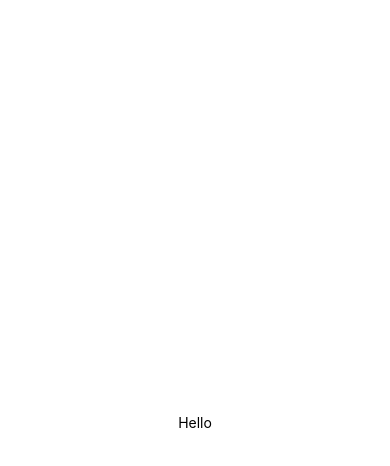
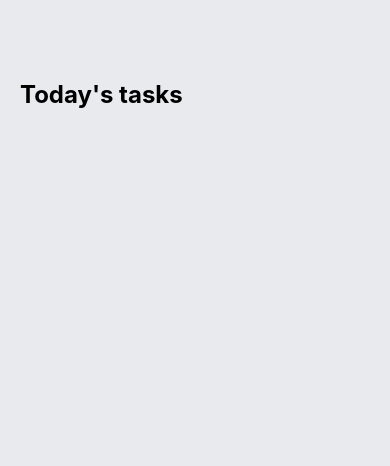
Before and after one commit to cdvsalanga/Todo_List, a React Native app: screen / in a window 390 px wide. Shown: the top 466 px of the page. Built offline with nearby package versions, Linux system fonts and the light colour scheme.

Commit message:
Styles in container, wrapper, and title

```diff
--- a/App.js
+++ b/App.js
@@ -5,8 +5,14 @@ import { StyleSheet, Text, View } from 'react-native'
 export default function App() {
   return (
     <View style={styles.container}>
-      <Text>Hello</Text>
-      <StatusBar style='auto' />
+      {/* Today's Tasks */}
+      <View style={styles.taskWrapper}>
+        <Text style={styles.sectionTitle}>Today's tasks</Text>
+
+        <View style={styles.items}>
+          {/* This is where the tasks will go */}
+        </View>
+      </View>
     </View>
   )
 }
@@ -14,8 +20,15 @@ export default function App() {
 const styles = StyleSheet.create({
   container: {
     flex: 1,
-    backgroundColor: '#fff',
-    alignItems: 'center',
-    justifyContent: 'center',
+    backgroundColor: '#E8EAED',
   },
+  taskWrapper: {
+    paddingTop: 80,
+    paddingHorizontal: 20,
+  },
+  sectionTitle: {
+    fontSize: 24,
+    fontWeight: 'bold',
+  },
+  items: {},
 })
```
